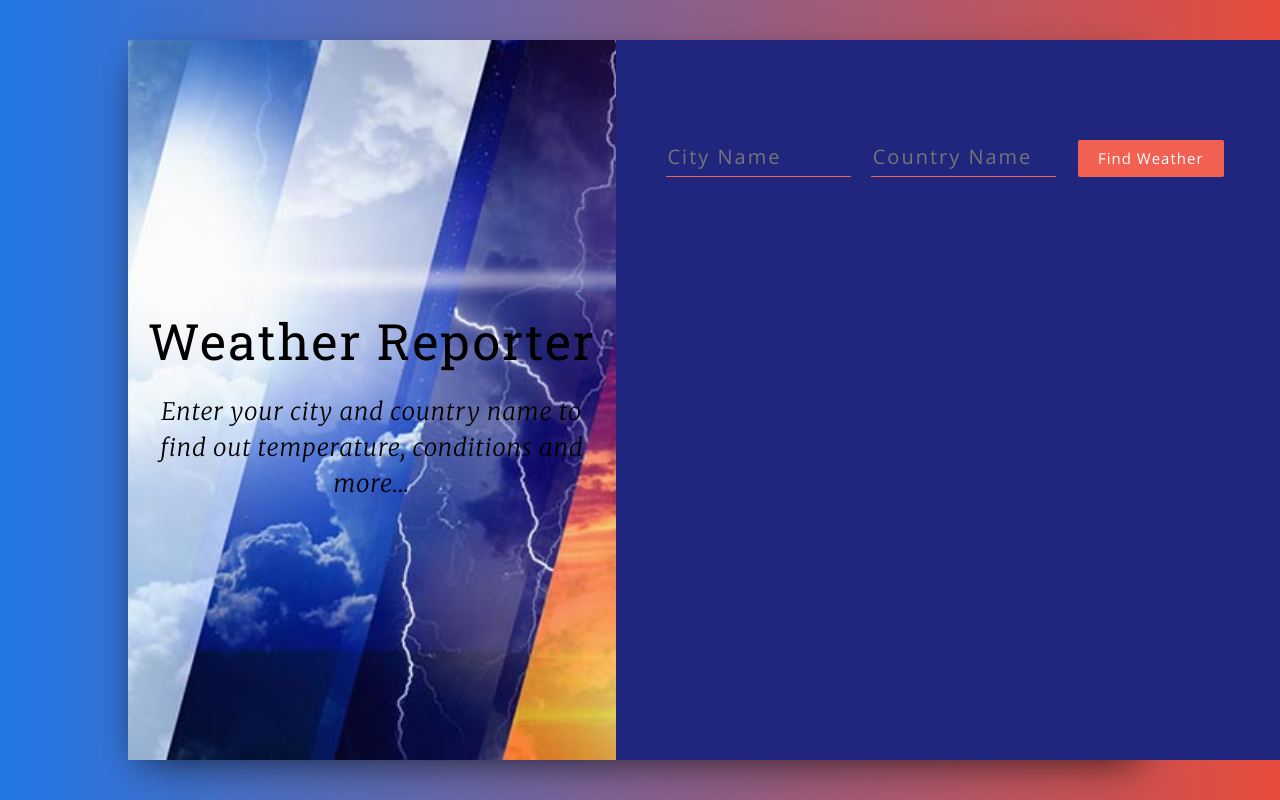
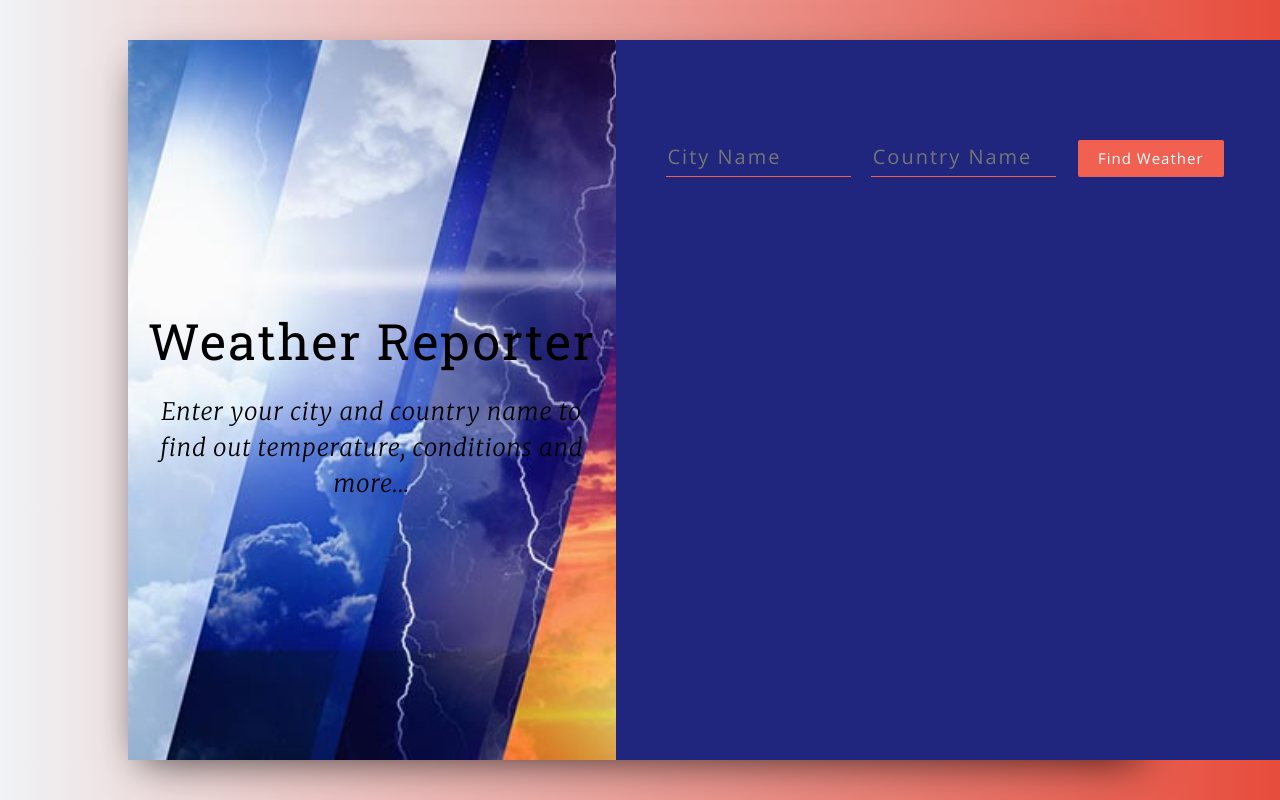
Before and after one commit to prerna2909/weather-report, a React (Create React App) app: page / in a window 1280 px wide. Built offline with nearby package versions, Linux system fonts and the light colour scheme.

Commit message:
Second pull request from terminal for background color change

```diff
--- a/src/App.css
+++ b/src/App.css
@@ -7,7 +7,7 @@ body {
 }
 
 .wrapper {
-  background: linear-gradient(to right, #2277e6, #e74c3c);
+  background: linear-gradient(to right, #f0f2f5, #e74c3c);
   height: 100vh;
   display: flex;
   justify-content: center;
```
